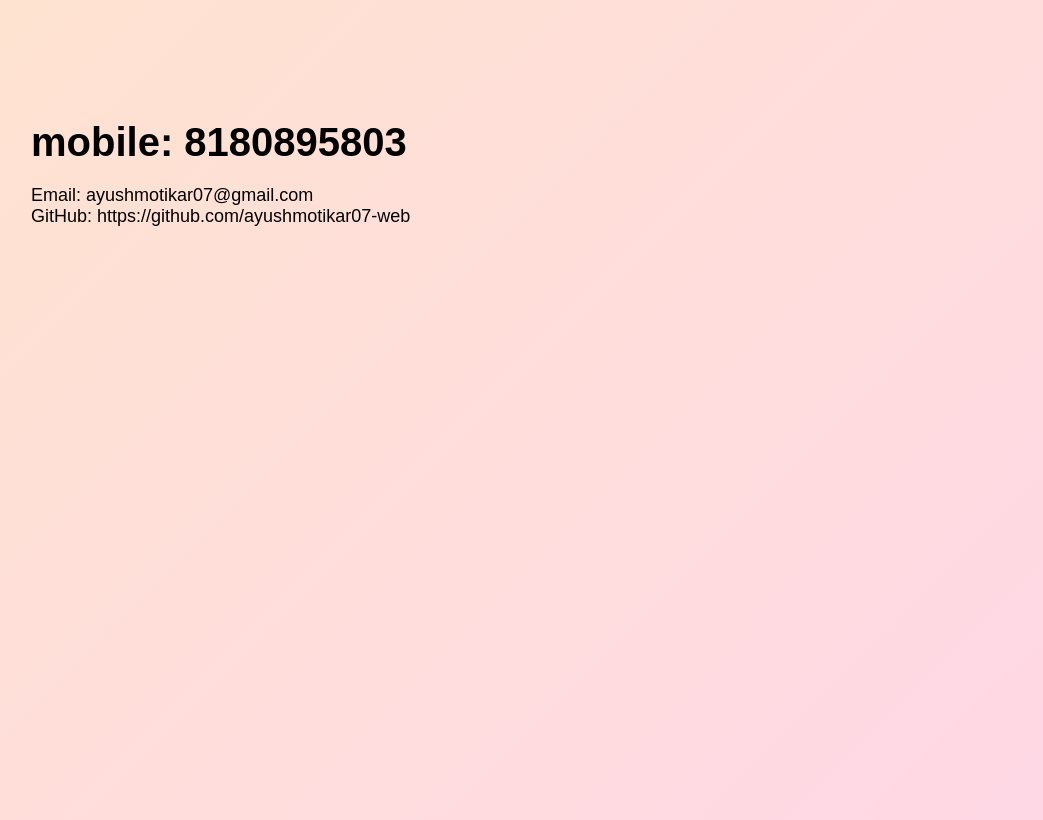
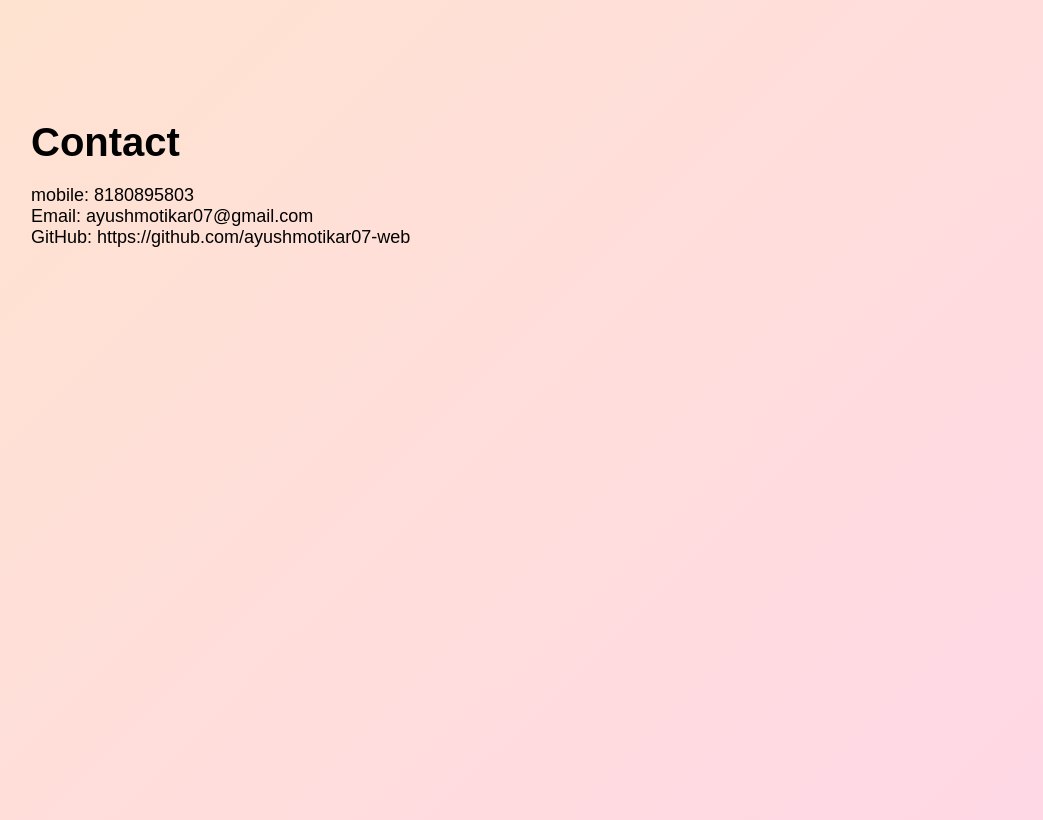
Before and after one commit to ayushmotikar07-web/-ERSONAL-PORTFOLIO-WEBSITE, a plain HTML site: page index.html in a window 1280 px wide. Shown: the part 3180-4000 px from the top of the page, without its empty margins (9-1052 px from the left). Drawn offline with Linux system fonts and the light colour scheme.

Commit message:
Update index.html

```diff
--- a/index.html
+++ b/index.html
@@ -157,7 +157,8 @@
 
     <!-- CONTACT -->
     <section id="contact">
-        <h2>mobile: 8180895803</h2>
+        <h2>Contact</h2>
+        <p>mobile: 8180895803</p>
         <p>Email: ayushmotikar07@gmail.com</p>
         <p>GitHub: https://github.com/ayushmotikar07-web</p>
     </section>
```
